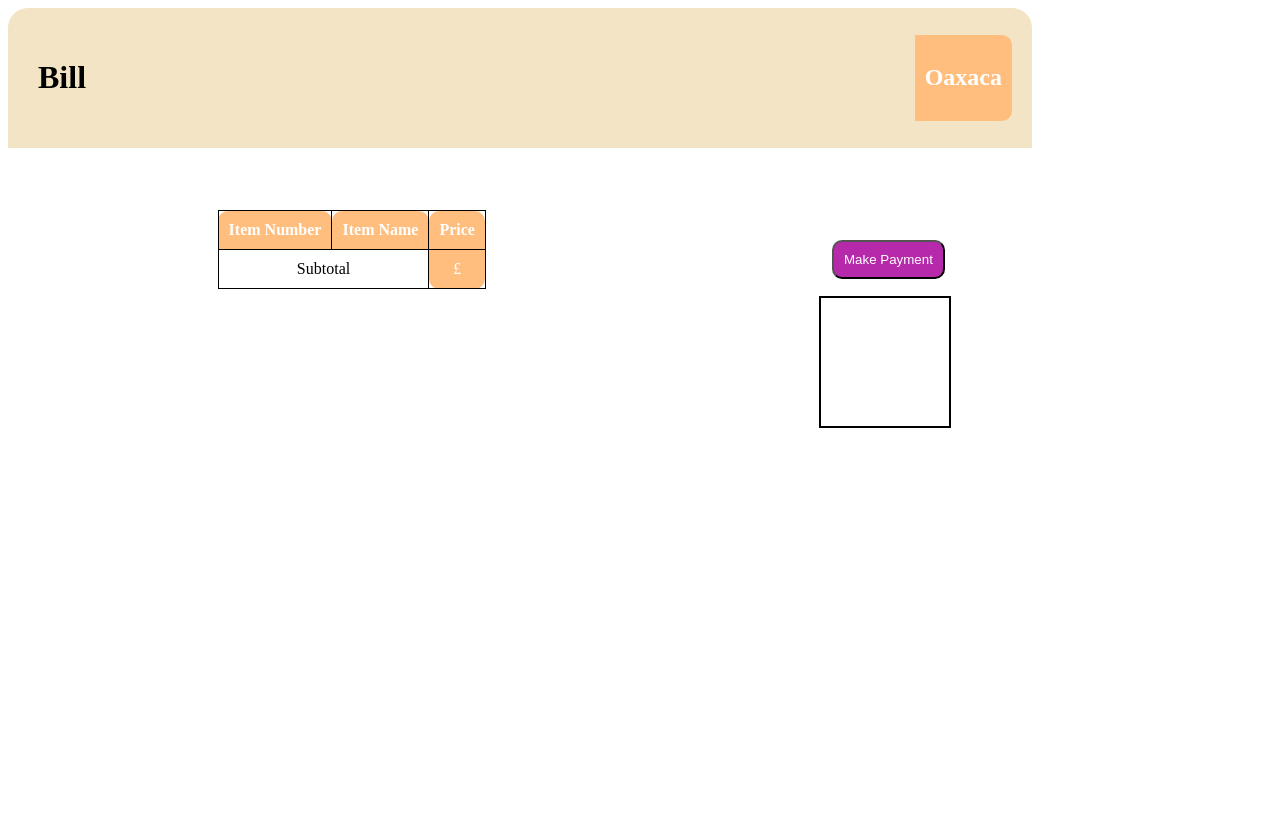
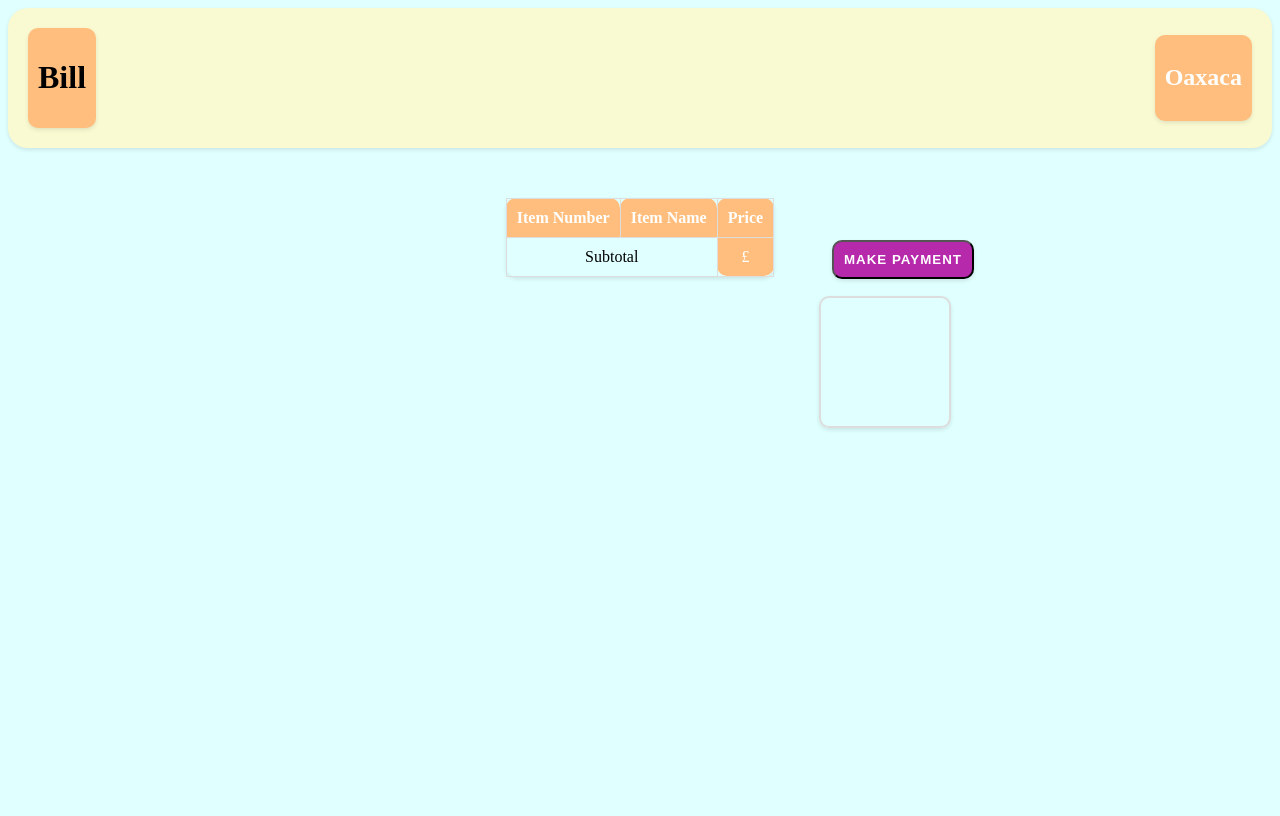
Before and after one commit to Yensid10/Multipurpose-Flask-Website-System-Project, a Flask app: template templates/billTemplate.html in a window 1280 px wide. Before the commit the page ends 428 px from the top, so only its background shows below. Run offline with Flask 2, Linux system fonts and the light colour scheme; the template is opened without the code that fills it, so the values that code supplies are empty.

Commit message:
Added comments and changed css

```diff
--- a/static/css/billTemplate.css
+++ b/static/css/billTemplate.css
@@ -1,44 +1,47 @@
+/* setting the background color and height of the body */
 body {
-	background-color: #fff;
-	height: 768px;
-	width: 1024px;
+background-color: lightcyan;
+height: 100vh;
 }
 
+/* styling the wrapper of the bill section */
 .bill-wrapper {
-	background-color: #f2e4c4;
+background-color: lightgoldenrodyellow;
 padding: 20px;
 display: flex;
 justify-content: space-between;
 align-items: center;
-	border-top-left-radius: 20px;
-	border-top-right-radius: 20px;
+border-radius: 20px;
+box-shadow: 0px 2px 4px rgba(0, 0, 0, 0.1);
 }
 
+/* styling the bill tab */
 .bill-tab {
-	background-color: #f2e4c4;
+background-color: #ffbe7d;
 padding: 10px;
-	border-top-left-radius: 10px;
-	border-bottom-left-radius: 10px;
+border-radius: 10px;
+box-shadow: 0px 2px 4px rgba(0, 0, 0, 0.1);
 }
 
+/* styling the Oxhca tab */
 .oxhca-tab {
 background-color: #ffbe7d;
 padding: 10px;
 color: #fff;
-	border-top-right-radius: 10px;
-	border-bottom-right-radius: 10px;
+border-radius: 10px;
+box-shadow: 0px 2px 4px rgba(0, 0, 0, 0.1);
 }
 
+/* styling the items table */
 .items-table {
 margin: 50px auto;
 border-collapse: collapse;
 text-align: center;
 border-radius: 10px;
-	position: absolute;
-	top: 20%;
-	left: 17%;
+box-shadow: 0px 2px 4px rgba(0, 0, 0, 0.1);
 }
 
+/* styling the table header cells */
 .items-table th {
 background-color: #ffbe7d;
 color: #fff;
@@ -47,12 +50,14 @@ body {
 border-top-right-radius: 10px;
 }
 
+/* styling the table cells */
 .items-table td,
 .items-table th {
-	border: 1px solid #000;
+border: 1px solid #ddd;
 padding: 10px;
 }
 
+/* styling the last cell in each row and the total cell */
 .items-table td:last-child,
 .total-cell {
 background-color: #ffbe7d;
@@ -61,21 +66,35 @@ body {
 border-bottom-right-radius: 10px;
 }
 
+/* styling the "make payment" button */
 .button {
 background-color: #b629aa;
 color: #fff;
 padding: 10px;
 border-radius: 10px;
+box-shadow: 0px 2px 4px rgba(0, 0, 0, 0.1);
 position: absolute;
 top: 30%;
 left: 65%;
+text-transform: uppercase;
+font-weight: bold;
+letter-spacing: 1px;
+cursor: pointer;
+transition: all 0.2s ease-in-out;
 }
 
+.button:hover {
+background-color: #8a1b80;
+}
+
+/* styling the QR code wrapper */
 .qrCodeWrapper {
 position: absolute;
 top: 37%;
 left: 64%;
-	border: #000 2px solid;
+border: #ddd 2px solid;
 height: 128px;
 width: 128px;
+border-radius: 10px;
+box-shadow: 0px 2px 4px rgba(0, 0, 0, 0.1);
 }
```
Lines whose indentation alone changed are shown as unchanged.
